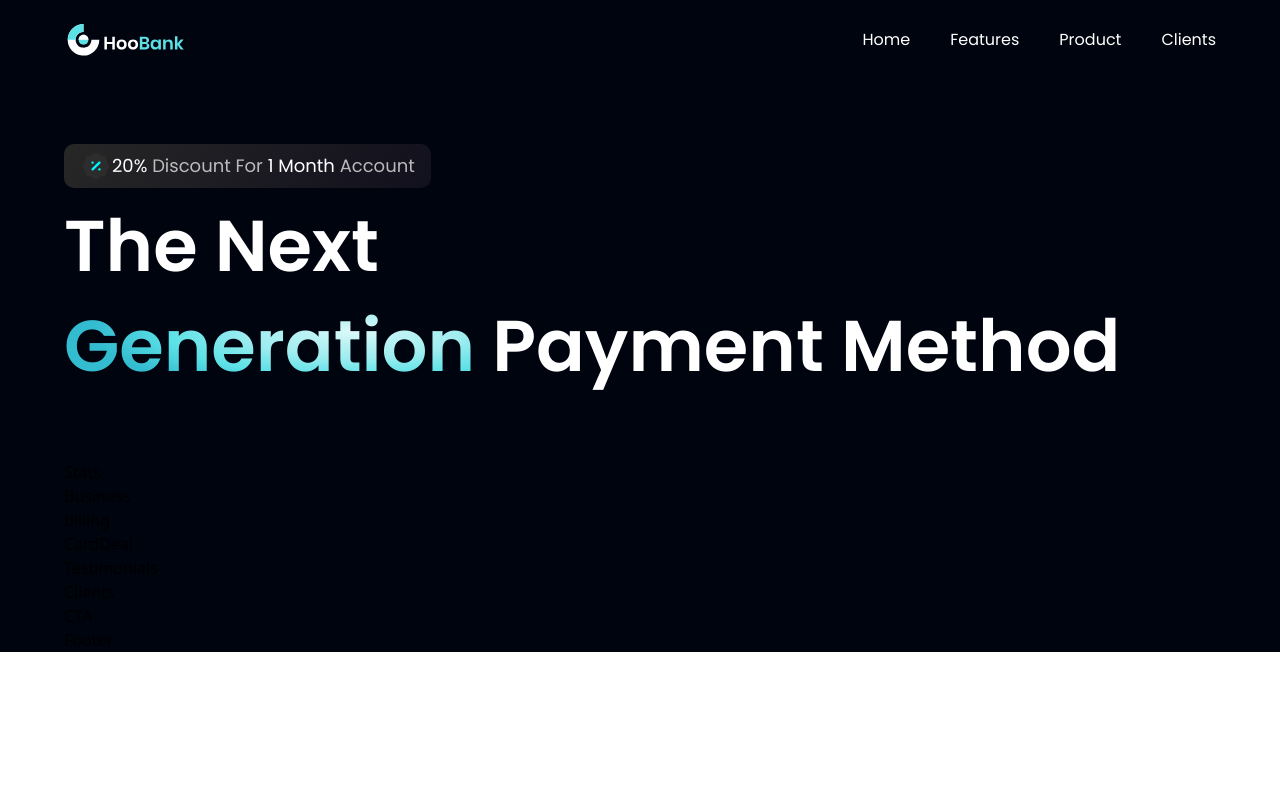
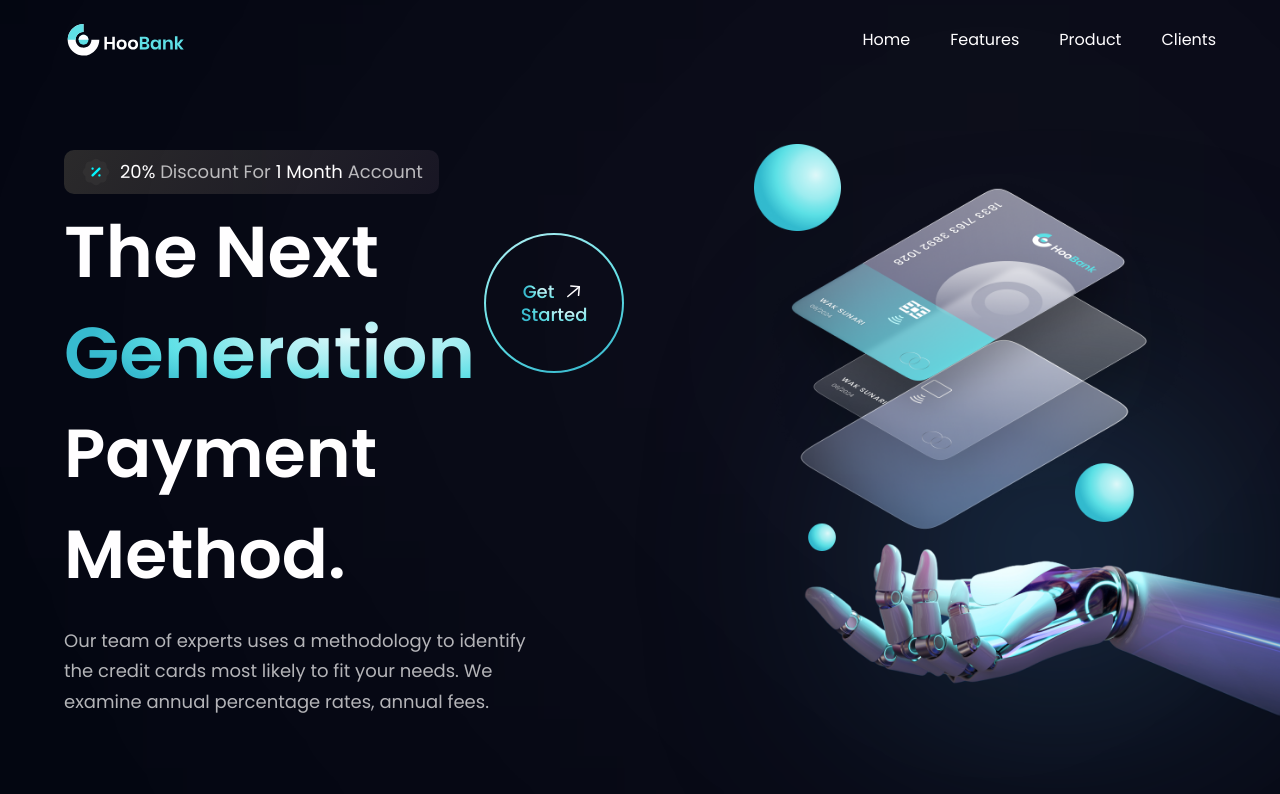
Before and after one commit to jmkenny94/bank_modern_app, a React (Vite) app in the folder bank_modern_app/: page / in a window 1280 px wide. Shown: the top 794 px of the page. Built offline with nearby package versions, Linux system fonts and the light colour scheme.

Commit message:
Finished Hero Section

```diff
--- a/bank_modern_app/src/components/GetStarted.jsx
+++ b/bank_modern_app/src/components/GetStarted.jsx
@@ -1,9 +1,22 @@
-import React from 'react'
+import styles from '../style'
+import { arrowUp } from '../assets'
 
-const GetStarted = () => {
-  return (
-    <div>GetStarted</div>
+const GetStarted = () => (
+    <div className={`${styles.flexCenter} w-[140px] h-[140px] rounded-full bg-blue-gradient p-[2px] cursor-pointer`}>
+      <div className={`${styles.flexCenter} flex-col bg-primary w-[100%] h-[100%] rounded-full`}>
+        <div className={`${styles.flexCenter} flex-row`}>
+          <p className='font-poppins font-medium text-[18px] leading-[23px] mr-2'>
+            <span className='text-gradient'>Get</span>
+          </p>
+          <img src={arrowUp} alt="arrow" className='w-[23px] h-[23px] object-contain'  />
+
+        </div>
+        <p className='font-poppins font-medium text-[18px] leading-[23px]'>
+            <span className='text-gradient'>Started</span>
+        </p>
+      </div>
+
+    </div>
   )
-}
 
 export default GetStarted
--- a/bank_modern_app/src/components/Hero.jsx
+++ b/bank_modern_app/src/components/Hero.jsx
@@ -1,25 +1,54 @@
-import styles from '../style';
-import {discount, robot} from '../assets'
+import styles from "../style";
+import { discount, robot } from "../assets";
+import GetStarted from "./GetStarted";
 
-const Hero = () => (
-    <section id='home' className={`flex md: flex-row flex-col ${styles.paddingY}`}>
-      <div className = {`flex-1 ${styles.flexStart} flex-col xl:px-0 sm:px-16 px-6`}>
-        <div className="flex  items-center py-[6px] px-4 bg-discount-gradient rounded-[10px] mb-2">
-          <img src={discount} alt="discount" className='w-[32px] h-[32px]' />
-         <p className={`${styles.paragraph}`}>
-          <span className='text-white'>20%</span> Discount For {" "}
-          <span className='text-white'>1 Month</span> {" "}
-          Account
+const Hero = () => {
+  return (
+    <section id="home" className={`flex md:flex-row flex-col ${styles.paddingY}`}>
+      <div className={`flex-1 ${styles.flexStart} flex-col xl:px-0 sm:px-16 px-6`}>
+        <div className="flex flex-row items-center py-[6px] px-4 bg-discount-gradient rounded-[10px] mb-2">
+          <img src={discount} alt="discount" className="w-[32px] h-[32px]" />
+          <p className={`${styles.paragraph} ml-2`}>
+            <span className="text-white">20%</span> Discount For{" "}
+            <span className="text-white">1 Month</span> Account
           </p>
         </div>
 
         <div className="flex flex-row justify-between items-center w-full">
-          <h1 className='flex-1 font-poppins font-semibold ss:text-[72px] text-[52px] text-white ss:leading-[100px] leading-[75px]'>The Next <br classname ="sm:block hidden"/> {" "}
-          <span className="text-gradient">Generation</span> {" "}Payment Method</h1>
+          <h1 className="flex-1 font-poppins font-semibold ss:text-[72px] text-[52px] text-white ss:leading-[100.8px] leading-[75px]">
+            The Next <br className="sm:block hidden" />{" "}
+            <span className="text-gradient">Generation</span>{" "}
+          </h1>
+          <div className="ss:flex hidden md:mr-4 mr-0">
+            <GetStarted />
+          </div>
         </div>
+
+        <h1 className="font-poppins font-semibold ss:text-[68px] text-[52px] text-white ss:leading-[100.8px] leading-[75px] w-full">
+          Payment Method.
+        </h1>
+        <p className={`${styles.paragraph} max-w-[470px] mt-5`}>
+          Our team of experts uses a methodology to identify the credit cards
+          most likely to fit your needs. We examine annual percentage rates,
+          annual fees.
+        </p>
+      </div>
+
+      <div className={`flex-1 flex ${styles.flexCenter} md:my-0 my-10 relative`}>
+        <img src={robot} alt="billing" className="w-[100%] h-[100%] relative z-[5]" />
+
+        {/* gradient start */}
+        <div className="absolute z-[0] w-[40%] h-[35%] top-0 pink__gradient" />
+        <div className="absolute z-[1] w-[80%] h-[80%] rounded-full white__gradient bottom-40" />
+        <div className="absolute z-[0] w-[50%] h-[50%] right-20 bottom-20 blue__gradient" />
+        {/* gradient end */}
+      </div>
+
+      <div className={`ss:hidden ${styles.flexCenter}`}>
+        <GetStarted />
       </div>
     </section>
-  )
+  );
+};
 
-
-export default Hero
+export default Hero;
```
